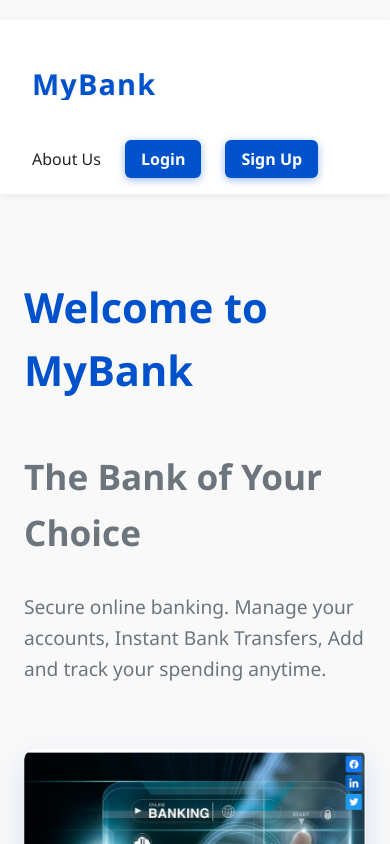
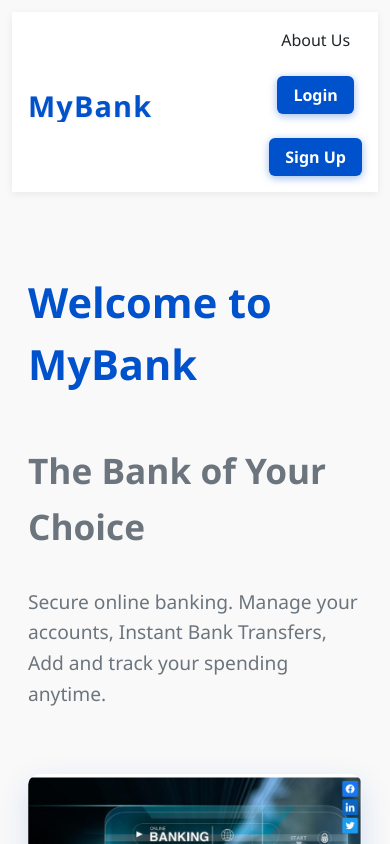
Before and after one commit to Hinaaa/Banking_Application, a React (Vite) app in the folder frontend/: page / in a window 390 px wide. Shown: the top 844 px of the page. Built offline with nearby package versions, Linux system fonts and the light colour scheme.

Commit message:
Mobile Browser Compatibility1 - App.css, dashboard Transaction and view account detail updated

```diff
--- a/frontend/src/App.css
+++ b/frontend/src/App.css
@@ -1,3 +1,6 @@
+/* ==========================================================================
+   Root vars & resets
+   ========================================================================== */
 :root {
   --primary-blue: #0052cc;
   --primary-blue-light: #2a6fdb;
@@ -6,21 +9,98 @@
   --text-dark: #212529;
   --text-muted: #6c757d;
   --font-family: 'Segoe UI', Tahoma, Geneva, Verdana, sans-serif;
+
+  /* Additional theme vars */
+  --bg-gradient-start: #e6f2ff;
+  --bg-gradient-end: #f9fcff;
+  --text-primary: #0a2e70;
+  --text-secondary: #003366;
+  --blue: #1565c0;
+  --blue-dark: #0d47a1;
+  --green: #4caf50;
+  --green-dark: #2e7d32;
+  --red: #e53935;
+  --red-dark: #c62828;
+  --white-translucent: rgba(255, 255, 255, 0.85);
+  --card-bg: #f5faff;
+  --border-light: #cce4ff;
+
+  --space-xs: 0.5rem;
+  --space-sm: 1rem;
+  --space-md: 1.5rem;
+  --space-lg: 2rem;
+
+  --font-base: 'Segoe UI', Tahoma, Geneva, Verdana, sans-serif;
+  --font-size-base: 1rem;
+  --font-size-lg: 1.25rem;
+  --font-size-xl: 2.5rem;
+  --font-bold: 700;
+  --font-normal: 400;
+
+  --shadow-light: 0 6px 12px rgba(21, 101, 192, 0.1);
+  --shadow-deep: 0 8px 25px rgba(0, 75, 170, 0.12);
+  --shadow-hover: 0 20px 35px rgba(0, 75, 170, 0.25);
+  --shadow-table: 0 6px 20px rgba(0, 75, 170, 0.1);
 }
-h1, h2, h3, h4, h5, h6 {
-  color: #084298; /* main heading blue from your styles */
-  font-family: 'Segoe UI', Tahoma, Geneva, Verdana, sans-serif;
+
+*, *::before, *::after {
+  box-sizing: border-box;
+}
+
+html, body, #root {
+  margin: 0;
+  padding: 0;
+  height: 100%;
+  font-family: var(--font-base);
+  background: linear-gradient(135deg, var(--bg-gradient-start), var(--bg-gradient-end));
+  color: var(--text-primary);
+  -webkit-font-smoothing: antialiased;
+  -moz-osx-font-smoothing: grayscale;
+  font-size: 100%;
+}
+
+h1 {
+  text-align: center;
+  font-size: clamp(1.5rem, 5vw, var(--font-size-xl));
+  color: var(--blue);
+  font-weight: var(--font-bold);
+  letter-spacing: 1.2px;
+  text-shadow: 1px 1px 2px rgba(0, 0, 0, 0.08);
+  margin: var(--space-lg) 0 var(--space-md);
+}
+h2, h3, h4, h5, h6 {
+  color: #084298;
+  font-family: var(--font-family);
+}
+h3 {
+  text-align: center;
+  font-size: clamp(1.3rem, 4vw, 1.75rem);
+  color: var(--blue-dark);
+  font-weight: var(--font-bold);
+  margin-top: var(--space-lg);
+  letter-spacing: 1px;
+  position: relative;
+}
+h3::after {
+  content: "";
+  display: block;
+  width: 3.5rem;
+  height: 3px;
+  background: var(--blue);
+  border-radius: 2px;
+  margin: var(--space-xs) auto 0;
 }
 
 body {
-  margin: 0;
   background-color: var(--background-light);
   color: var(--text-dark);
   min-height: 100vh;
-  -webkit-font-smoothing: antialiased;
-  -moz-osx-font-smoothing: grayscale;
 }
-
+p {
+  font-size: clamp(1rem, 4vw, 1.2rem);
+  line-height: 1.6;
+  color: var(--text-muted);
+}
 a {
   color: var(--primary-blue);
   text-decoration: none;
@@ -52,25 +132,74 @@ button:focus {
   outline-offset: 2px;
 }
 
+img {
+  max-width: 100%;
+  height: auto;
+  display: block;
+}
+
+/* App container & main */
+.app-container {
+  width: 100%;
+  min-height: 100vh;
+  display: flex;
+  flex-direction: column;
+  align-items: center;
+  padding: 20px;
+  background-color: #f9f9f9;
+}
+@media (max-width: 768px) {
+  .app-container {
+    padding: 1rem;
+  }
+}
+@media (max-width: 480px) {
+  .app-container {
+    padding: 0.75rem;
+  }
+}
+
+main {
+  width: 100%;
+  padding: 2rem 3rem;
+  margin: 0;
+  display: flex;
+  justify-content: center;
+}
+@media (max-width: 768px) {
+  main {
+    padding: 1rem 1.5rem;
+  }
+}
+@media (max-width: 480px) {
+  main {
+    padding: 0.75rem 1rem;
+  }
+}
+
 header.header {
-  background-color: var(--white);
-  padding: 1rem 2rem;
-  box-shadow: 0 2px 8px rgba(0, 0, 0, 0.07);
   display: flex;
   justify-content: space-between;
   align-items: center;
+  padding: 1rem 2rem;
+  width: 100%;
+  background-color: var(--white);
+  box-shadow: 0 2px 8px rgba(0, 0, 0, 0.07);
   position: sticky;
   top: 0;
   z-index: 100;
+  box-sizing: border-box;
 }
-
 .logo {
   font-size: 1.9rem;
   font-weight: 700;
   color: var(--primary-blue);
   user-select: none;
+  max-width: 150px;
+  white-space: nowrap;
+  overflow: hidden;
+  text-overflow: ellipsis;
 }
-
 .nav-links {
   list-style: none;
   display: flex;
@@ -86,53 +215,67 @@ header.header {
 .nav-links li a:hover {
   color: var(--primary-blue);
 }
-
 .header .button-group {
   display: flex;
   gap: 1rem;
 }
 
-/* Main container */
-main {
-  width: 100vw;          /* full viewport width */
-  padding: 2rem 3rem;    /* padding left and right */
-  margin: 0;             /* remove default margin */
-  box-sizing: border-box;
-  display: flex;
-  justify-content: center;
+@media (max-width: 768px) {
+  header.header {
+    flex-wrap: wrap;
+    padding: 1rem;
+    gap: 0.5rem;
+  }
+  .nav-links {
+    flex-direction: column;
+    align-items: center;
+    gap: 1rem;
+    width: 100%;
+    margin-top: 0.5rem;
+  }
+  .header .button-group {
+    width: 100%;
+    justify-content: center;
+    margin-top: 0.5rem;
+  }
 }
-
-/* Hero section */
+@media (max-width: 480px) {
+  .logo {
+    font-size: clamp(1.2rem, 5vw, 1.9rem);
+  }
+}
 .hero-section {
   width: 100%;
-  max-width: 100vw;      /* allow full width */
   display: flex;
   align-items: center;
   justify-content: space-between;
   gap: 3rem;
   flex-wrap: wrap;
   box-sizing: border-box;
+  padding: 2rem 0;
 }
-
 .hero-left {
   flex: 1;
   min-width: 280px;
   max-width: 600px;
 }
-
 .hero-left h2 {
   color: var(--primary-blue);
-  font-size: 2.6rem;
+  font-size: clamp(1.8rem, 6vw, 2.6rem);
   margin-bottom: 1rem;
 }
-
-.hero-left p {
-  font-size: 1.2rem;
+.hero-left h4 {
+  font-size: clamp(1.6rem, 5vw, 2.2rem);
   line-height: 1.6;
   color: var(--text-muted);
   margin-bottom: 2rem;
 }
-
+.hero-left p {
+  font-size: clamp(1rem, 4vw, 1.2rem);
+  line-height: 1.6;
+  color: var(--text-muted);
+  margin-bottom: 2rem;
+}
 .hero-right {
   flex: 1;
   min-width: 280px;
@@ -140,50 +283,26 @@ main {
   border-radius: 12px;
   overflow: hidden;
   box-shadow: 0 10px 30px rgba(0, 82, 204, 0.15);
+  box-sizing: border-box;
 }
-
 .hero-right img {
   width: 100%;
   height: auto;
-  display: block;
   object-fit: cover;
 }
 
-/* Responsive */
 @media (max-width: 768px) {
-  header.header {
-    flex-wrap: wrap;
-    gap: 1rem;
-  }
-  main {
-    padding: 1rem 1.5rem;
-  }
   .hero-section {
     flex-direction: column;
     gap: 2rem;
   }
-
   .hero-left,
   .hero-right {
     max-width: 100%;
   }
 }
 .app-container {
-  min-height: 100vh;           /* full viewport height */
-  display: flex;
-  flex-direction: column;
-  align-items: center;         /* horizontally center content */
-  padding: 20px;
+  min-height: 100vh;  /* already here */
+  height: 100vh;      /* add this */
   box-sizing: border-box;
-  overflow-y: auto;            /* enable vertical scrolling */
-  background-color: #f9f9f9;   /* optional: page background */
 }
-.balance-box {
-  text-align: right; /* align content inside to the right */
-  padding: 10px 20px; /* optional padding */
-  background-color: #e6f0fb; /* or keep your existing background */
-  border-radius: 8px;
-  font-weight: bold;
-  color: #123d6a; /* dark blue text */
-  margin-bottom: 20px;
-}
--- a/frontend/src/css/Dashboard.css
+++ b/frontend/src/css/Dashboard.css
@@ -294,3 +294,65 @@ h3::after {
         display: none;
     }
 }
+@media (max-width: 768px) {
+    .dashboard-top {
+        grid-template-columns: 1fr;
+        padding: var(--space-sm);
+    }
+
+    .account-detail {
+        padding: var(--space-md);
+        font-size: 0.95rem;
+    }
+
+    .handle-buttons {
+        flex-direction: column;
+        align-items: stretch;
+        gap: var(--space-xs);
+    }
+
+    .handle-buttons button {
+        width: 100%;
+    }
+
+    .transaction-table {
+        width: 100%;
+        overflow-x: auto;
+        display: block;
+    }
+
+    .transaction-table thead {
+        display: none;
+    }
+
+    .transaction-table tbody,
+    .transaction-table tr,
+    .transaction-table td {
+        display: block;
+        width: 100%;
+        text-align: left;
+    }
+
+    .transaction-table td {
+        padding: var(--space-xs);
+        font-size: 0.9rem;
+        border: none;
+        border-bottom: 1px solid var(--border-light);
+    }
+
+    .transaction-table tbody tr {
+        margin-bottom: var(--space-sm);
+        border-radius: 8px;
+        box-shadow: var(--shadow-light);
+        padding: var(--space-sm);
+        background: white;
+    }
+
+    .transaction-table td::before {
+        content: attr(data-label);
+        font-weight: var(--font-bold);
+        display: block;
+        margin-bottom: 4px;
+        color: var(--text-primary);
+    }
+}
--- a/frontend/src/css/Transaction.css
+++ b/frontend/src/css/Transaction.css
@@ -13,14 +13,22 @@
     --box-bg: #eef4ff;
 }
 
-body {
+/* Global box-sizing to prevent overflow from padding/borders */
+*, *::before, *::after {
+    box-sizing: border-box;
+}
+
+html, body {
     margin: 0;
+    padding: 0;
     min-height: 100vh;
+    overflow-x: hidden; /* Prevent horizontal scroll */
+    font-family: var(--font-family);
+    background: var(--background-light);
+    color: var(--text-dark);
     display: flex;
     align-items: center;
     justify-content: center;
-    background: var(--background-light);
-    color: var(--text-dark);
 }
 
 /* Container */
@@ -34,6 +42,8 @@ body {
     box-shadow: 0 8px 20px rgba(0, 82, 204, 0.15);
     animation: fadeIn 0.6s ease-in-out;
 }
+
+/* Rest of your styles unchanged except global fixes */
 
 @keyframes fadeIn {
     from { opacity: 0; transform: translateY(15px); }
@@ -66,7 +76,7 @@ body {
 .add-amount input,
 .add-amount button {
     width: 100%;
-    box-sizing: border-box;
+    /* box-sizing set globally */
 }
 
 /* Text inputs */
@@ -87,7 +97,7 @@ body {
 
 /* Labels + Form sections */
 .amount-form,
-.reference-comments /* fixed class name */ {
+.reference-comments {
     display: flex;
     flex-direction: column;
     gap: 1.2rem;
@@ -95,8 +105,8 @@ body {
 
 /* Reference-specific spacing */
 .reference-comments {
-    margin-top: 2rem;    /* space above reference */
-    margin-bottom: 0;    /* no extra bottom */
+    margin-top: 2rem;
+    margin-bottom: 0;
 }
 
 /* Labels */
@@ -121,10 +131,13 @@ body {
     color: var(--primary-blue);
 }
 .radio-group input[type="radio"] {
-    width: 18px;
-    height: 18px;
+    width: 16px;
+    height: 16px;
+    min-width: 16px;
+    min-height: 16px;
     accent-color: var(--primary-blue);
     margin: 0;
+    flex-shrink: 0;
 }
 
 /* IBAN & Card Blocks */
@@ -146,7 +159,7 @@ body {
 
 /* Add Money button */
 .add-amount > button {
-    margin-top: 2rem;    /* space above button */
+    margin-top: 2rem;
     padding: 0.75rem;
     background-color: var(--primary-blue);
     color: var(--white);
@@ -162,19 +175,6 @@ body {
     box-shadow: 0 4px 12px rgba(42, 111, 219, 0.5);
 }
 
-/* Responsive */
-@media (max-width: 600px) {
-    .add-amount {
-        padding: 1.5rem;
-        margin: 1.5rem;
-    }
-    .add-amount h2 {
-        font-size: 1.6rem;
-    }
-    .radio-group {
-        gap: 0.75rem;
-    }
-}
 /* Transaction.css */
 
 .balance-box {
@@ -199,3 +199,74 @@ body {
     font-weight: 700;
     color: #002f4b;
 }
+
+/* Responsive styles for mobile devices */
+@media (max-width: 600px) {
+    .add-amount {
+        padding: 1.5rem;
+        margin: 1.5rem;
+        border-radius: 12px;
+        box-shadow: 0 6px 15px rgba(0, 82, 204, 0.1);
+    }
+    .add-amount h2 {
+        font-size: 1.6rem;
+        margin-bottom: 1.5rem;
+    }
+    .radio-group {
+        gap: 0.75rem;
+    }
+    .radio-group input[type="radio"] {
+        width: 14px;
+        height: 14px;
+    }
+}
+
+@media (max-width: 480px) {
+    body {
+        padding: 0 1rem;
+    }
+    .add-amount {
+        padding: 1rem;
+        margin: 1rem;
+        max-width: 100%;
+        border-radius: 10px;
+        box-shadow: 0 4px 10px rgba(0, 82, 204, 0.1);
+    }
+    .add-amount h2 {
+        font-size: 1.4rem;
+    }
+    .add-money-transaction-by-iban,
+    .add-money-transaction-by-card {
+        padding: 1rem;
+        margin-top: 1rem;
+        border-radius: 8px;
+    }
+    .add-amount input[type="text"],
+    .add-amount input[type="number"],
+    .add-money-transaction-by-iban input,
+    .add-money-transaction-by-card input {
+        padding: 0.6rem 0.8rem;
+        font-size: 0.9rem;
+    }
+    .add-amount > button {
+        padding: 0.6rem;
+        font-size: 0.9rem;
+        border-radius: 6px;
+    }
+    .balance-box {
+        flex-direction: column;
+        align-items: flex-start;
+        padding: 10px;
+        gap: 6px;
+    }
+    .balance-box label {
+        font-size: 0.85rem;
+    }
+    .balance-box output {
+        font-size: 1rem;
+    }
+    .radio-group input[type="radio"] {
+        width: 12px;
+        height: 12px;
+    }
+}
```
Also changed, not shown: frontend/src/css/ViewAccountDetail.css (+19 -21 lines).
